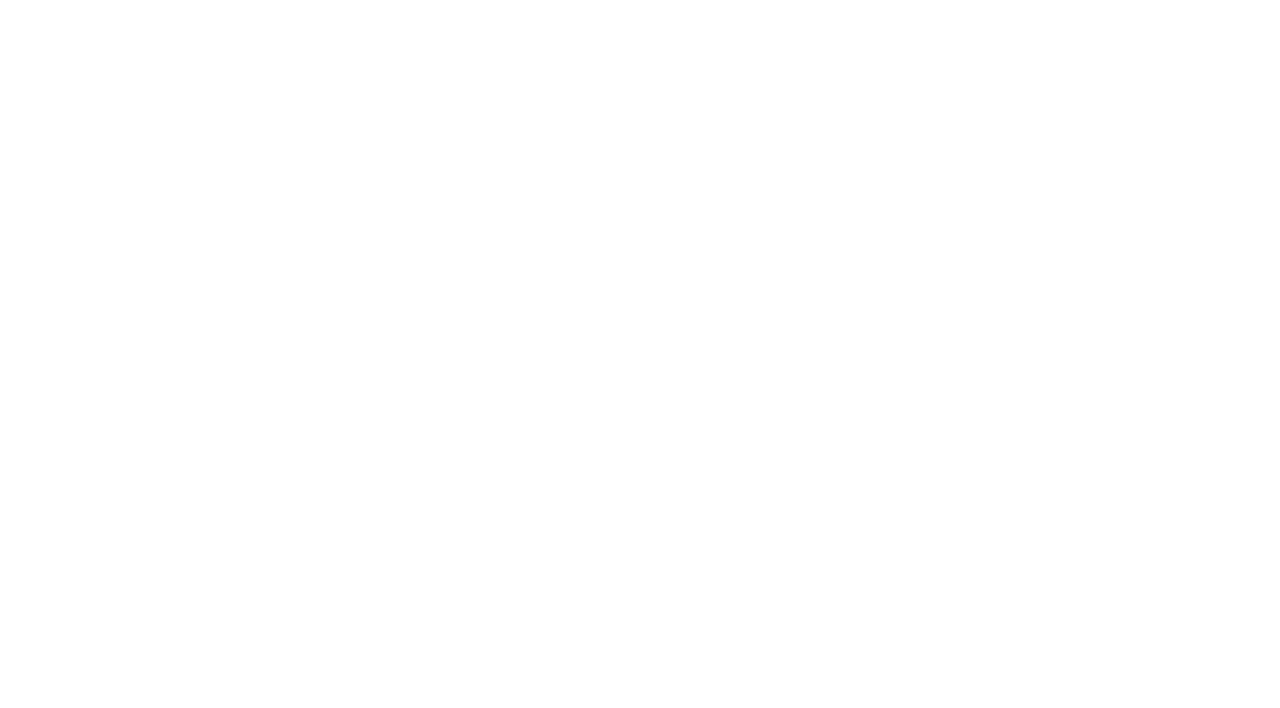
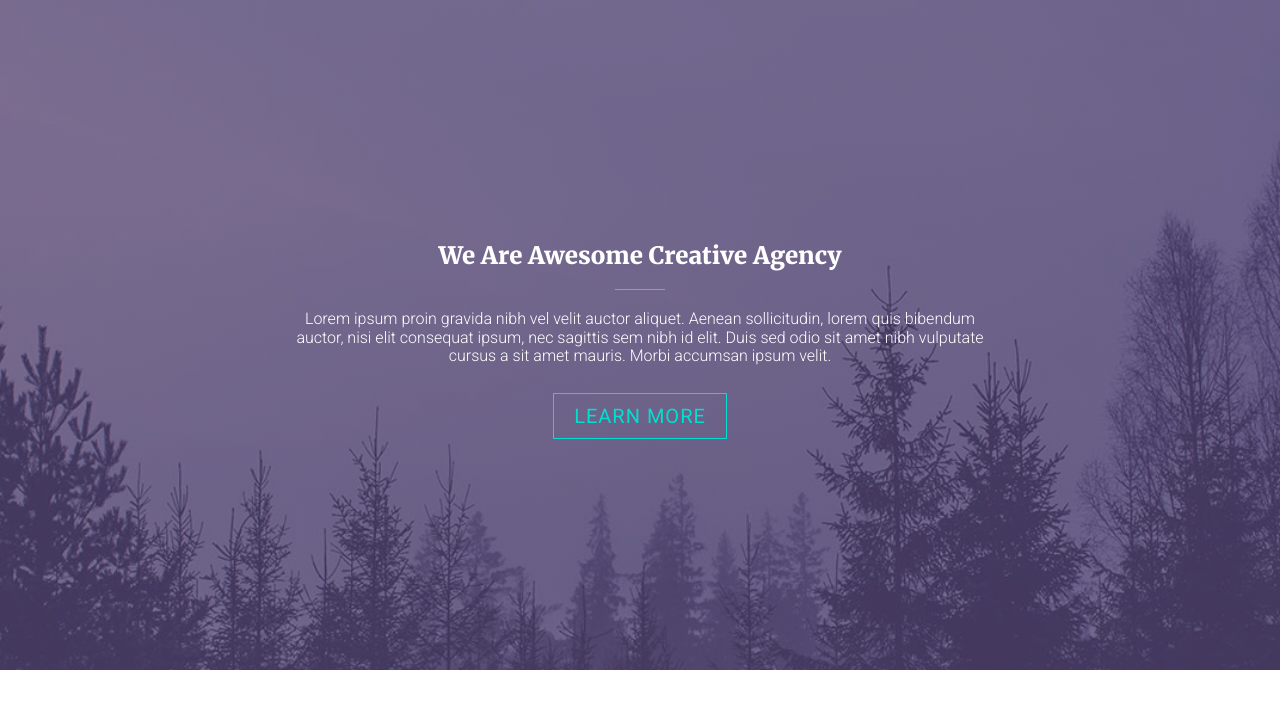
Before and after one commit to dominikaporzyczka/TajamPage, a website: page src/index.html in a window 1280 px wide. Drawn offline with nearby package versions, Linux system fonts and the light colour scheme.

Commit message:
Add main content in header

```diff
--- a/gulpfile.js
+++ b/gulpfile.js
@@ -51,4 +51,4 @@ gulp.task('watch-files', function() {
     gulp.watch('src/js/**/*', ['copy-js']);
 });
 
-gulp.task('default', ['copy-html', 'copy-styles', 'copy-js', 'watch-files']);
+gulp.task('default', ['copy-html', 'copy-styles', 'copy-img', 'copy-js', 'watch-files']);
--- a/src/index.html
+++ b/src/index.html
@@ -1,15 +1,33 @@
 <!DOCTYPE html>
 <html lang="en">
+
 <head>
     <meta charset="UTF-8">
     <meta name="viewport" content="width=device-width, initial-scale=1.0">
     <meta http-equiv="X-UA-Compatible" content="ie=edge">
     <title>Tajam</title>
 
+    <link rel="stylesheet" href="assets/css/vendor/normalize.min.css">
+    <link href="https://fonts.googleapis.com/css?family=Roboto:300,400,700,900" rel="stylesheet">
+    <link href="https://fonts.googleapis.com/css?family=Merriweather:400,700,900" rel="stylesheet">
     <link rel="stylesheet" href="css/main.css">
 </head>
+
 <body>
+    <header id="header">
+        <section class="header_content">
+            <h2>We Are Awesome Creative Agency</h2>
+            <div class="separator"></div>
+            <p>
+                Lorem ipsum proin gravida nibh vel velit auctor aliquet. Aenean sollicitudin, lorem quis bibendum auctor, nisi elit consequat
+                ipsum, nec sagittis sem nibh id elit. Duis sed odio sit amet nibh vulputate cursus a sit amet mauris. Morbi
+                accumsan ipsum velit.
+            </p>
+            <a href="#" class="btn">LEARN MORE</a>
+        </section>
+    </header>
 
     <script src="js/main.js"></script>
 </body>
+
 </html>
--- a/src/sass/main.scss
+++ b/src/sass/main.scss
@@ -0,0 +1,60 @@
+$details-color: #00e0d0;
+
+body {
+    color: #fff;
+    font-family: "Roboto", sans-serif;
+    font-weight: 300;
+    font-size: 16px;
+}
+
+h1,
+h2,
+h3 {
+    margin: 0;
+    font-family: "Merriweather", serif;
+    font-weight: 900;
+}
+
+/* BUTTONS */
+.btn {
+    padding: 10px 20px;
+    font-size: 20px;
+    font-weight: 400;
+    letter-spacing: 1px;
+    text-decoration: none;
+    color: $details-color;
+    border: 1px solid $details-color;
+    transition: all 0.3s;
+
+    &:hover {
+        background-color: #00e0d0;
+        color: #fff;
+    }
+}
+
+/*
+* HEADER
+*/
+#header {
+    display: flex;
+    align-items: center;
+    justify-content: center;
+    height: 670px;
+    background: linear-gradient(rgba(76, 61, 114, 0.7), rgba(76, 61, 114, 0.7)), url(../img/homebg.jpg) no-repeat center / cover fixed;
+}
+
+.header_content {
+    text-align: center;
+    margin: 0 20px;
+    p {
+        max-width: 700px;
+        margin-bottom: 40px;
+    }
+
+    .separator {
+        height: 1px;
+        width: 50px;
+        margin: 20px auto;
+        background: $details-color;
+    }
+}
```
Also changed, not shown: src/css/main.css, src/img/homebg.jpg (added).
